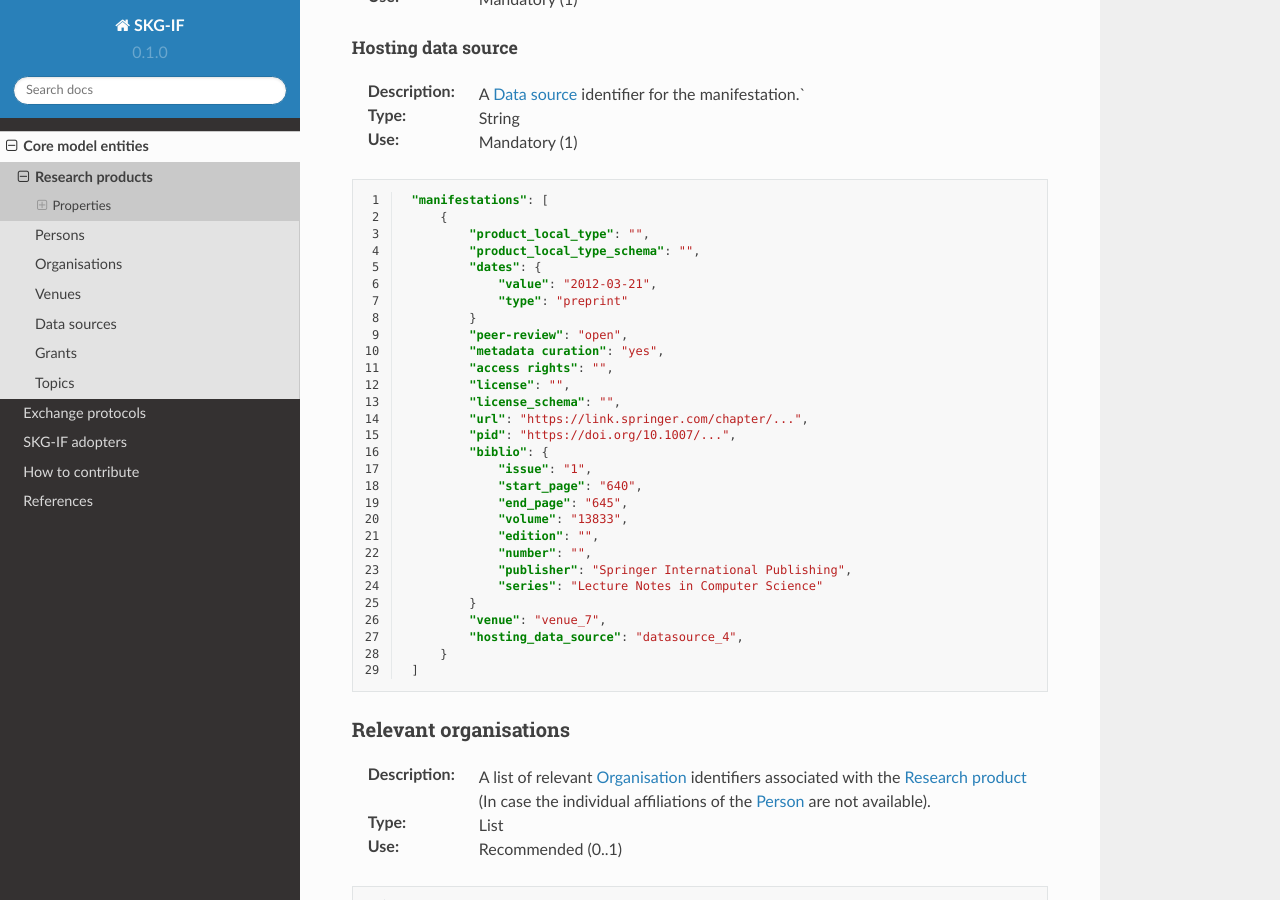
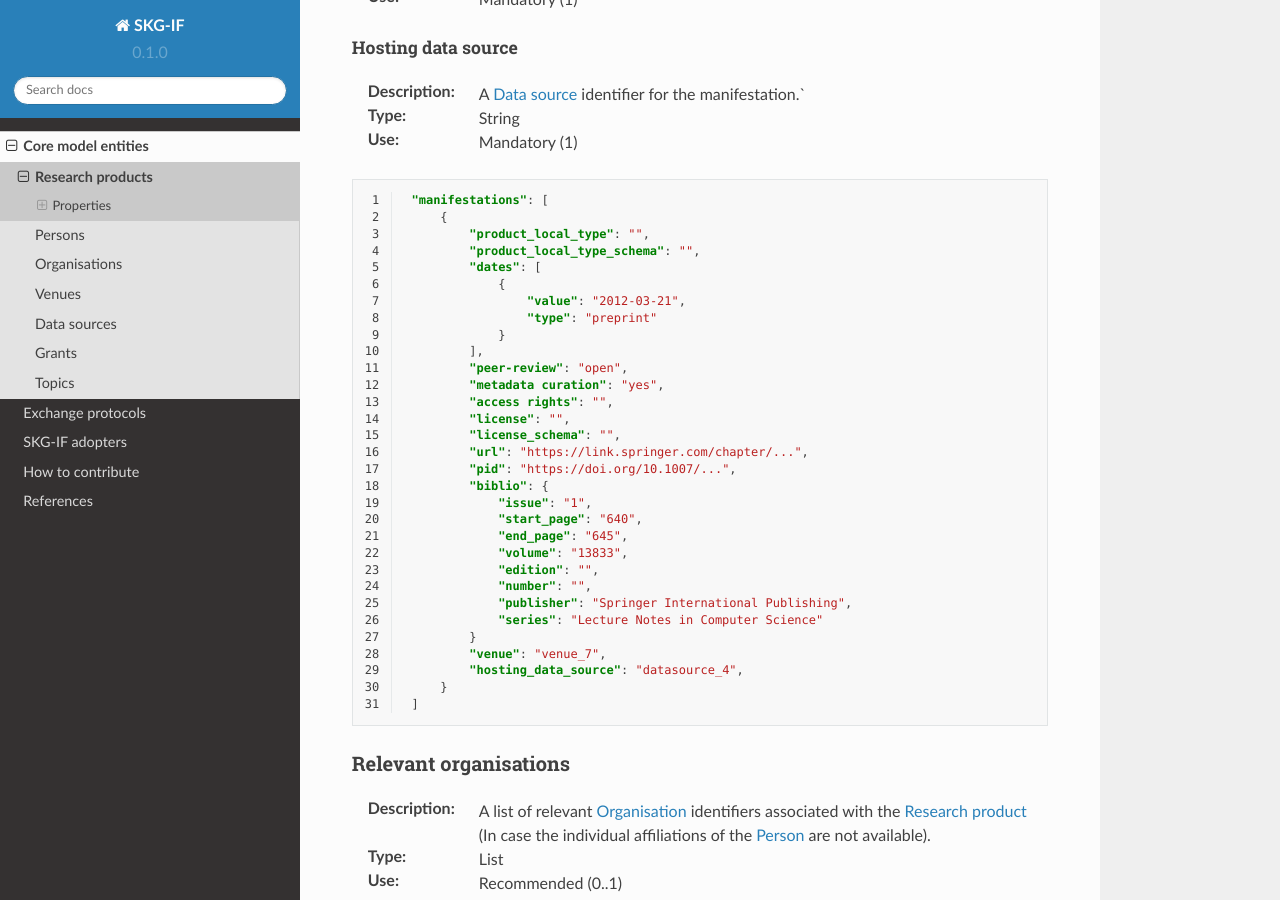
Before and after one commit to andremann/SKG-IF, a Sphinx documentation site: the page built from docs/source/products.rst, in a window 1280 px wide and 900 px high, scrolled down 8107 px. Built offline with Sphinx 7.4.7 and the Read the Docs theme 2.0.0, drawn with Linux system fonts in a browser that asks for light colours.

Commit message:
fixed manifestations json example

```diff
--- a/docs/source/products.rst
+++ b/docs/source/products.rst
@@ -369,10 +369,12 @@ Hosting data source
         {
             "product_local_type": "",
             "product_local_type_schema": "",
-            "dates": {
-                "value": "2012-03-21",
-                "type": "preprint"
-            }
+            "dates": [
+                {
+                    "value": "2012-03-21",
+                    "type": "preprint"
+                }
+            ],
             "peer-review": "open",
             "metadata curation": "yes",
             "access rights": "",
```
